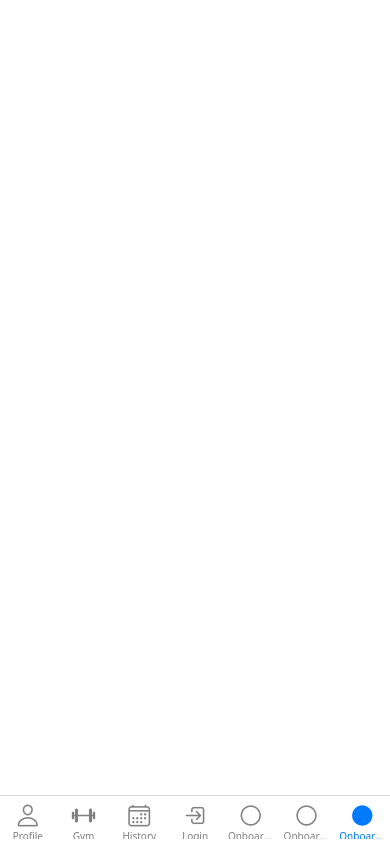
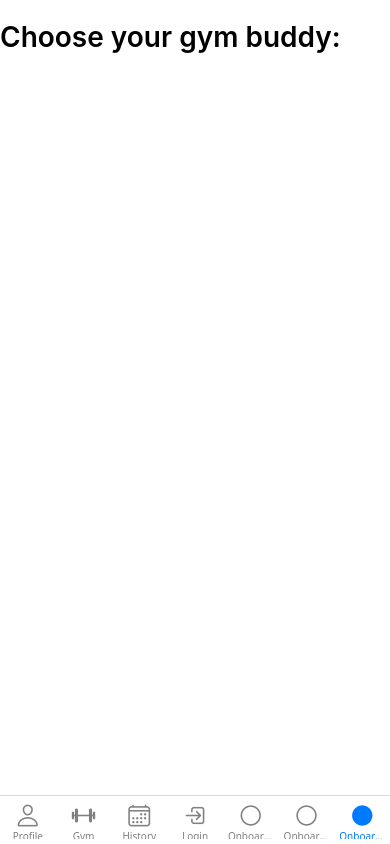
Before and after one commit to aliiqbal24/FitPal---Mobile-App, a React Native app: screen /Onboarding3 in a window 390 px wide. Built offline with nearby package versions, Linux system fonts and the light colour scheme.

Commit message:
Add heading to Onboarding3 screen

```diff
--- a/src/screens/Onboarding3Screen.js
+++ b/src/screens/Onboarding3Screen.js
@@ -1,13 +1,23 @@
 import React from 'react';
-import { SafeAreaView, StyleSheet } from 'react-native';
+import { SafeAreaView, StyleSheet, Text } from 'react-native';
 
 export default function Onboarding3Screen() {
-  return <SafeAreaView style={styles.container} />;
+  return (
+    <SafeAreaView style={styles.container}>
+      <Text style={styles.title}>Choose your gym buddy:</Text>
+    </SafeAreaView>
+  );
 }
 
 const styles = StyleSheet.create({
   container: {
     flex: 1,
     backgroundColor: '#fff',
+    padding: 24,
+  },
+  title: {
+    fontSize: 28,
+    fontWeight: '600',
+    marginTop: 20,
   },
 });
```
